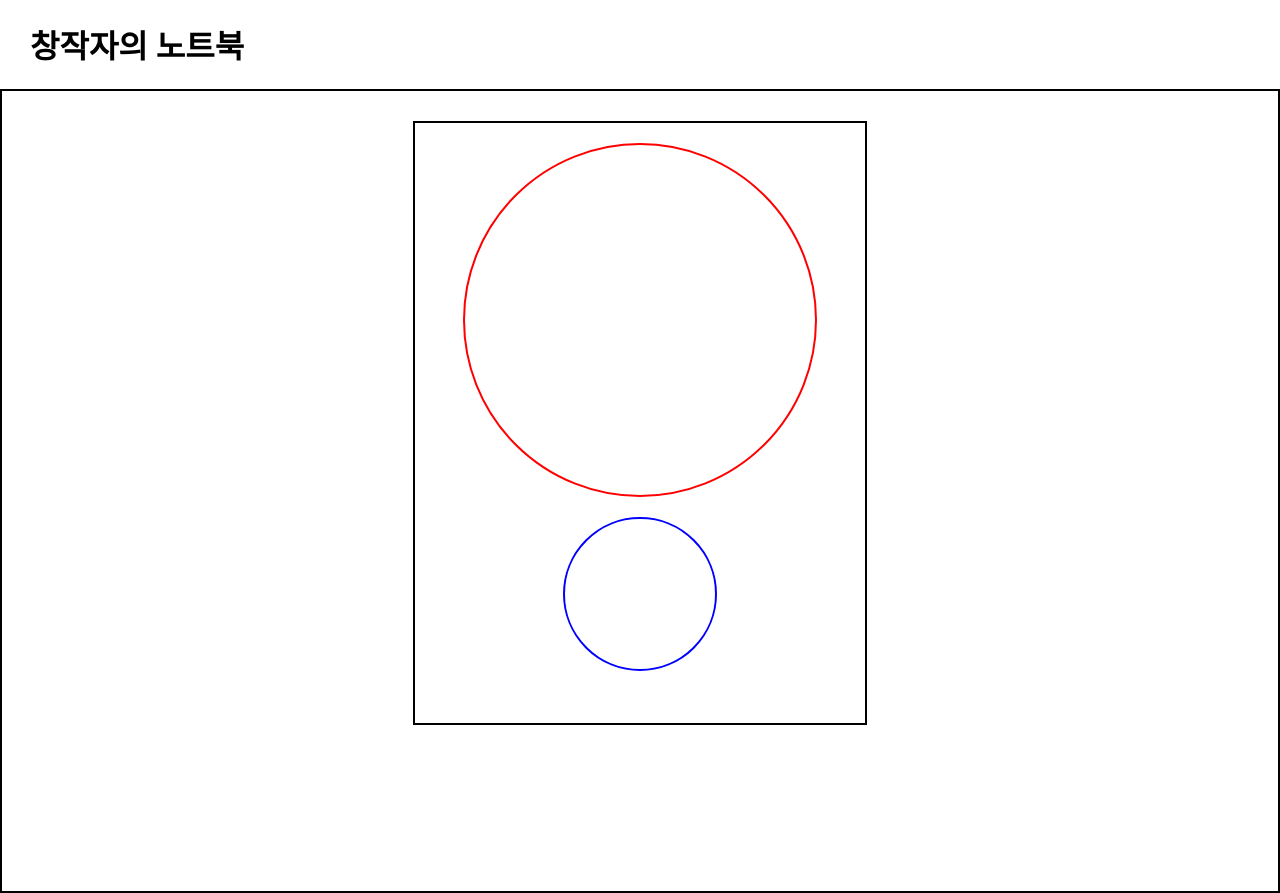
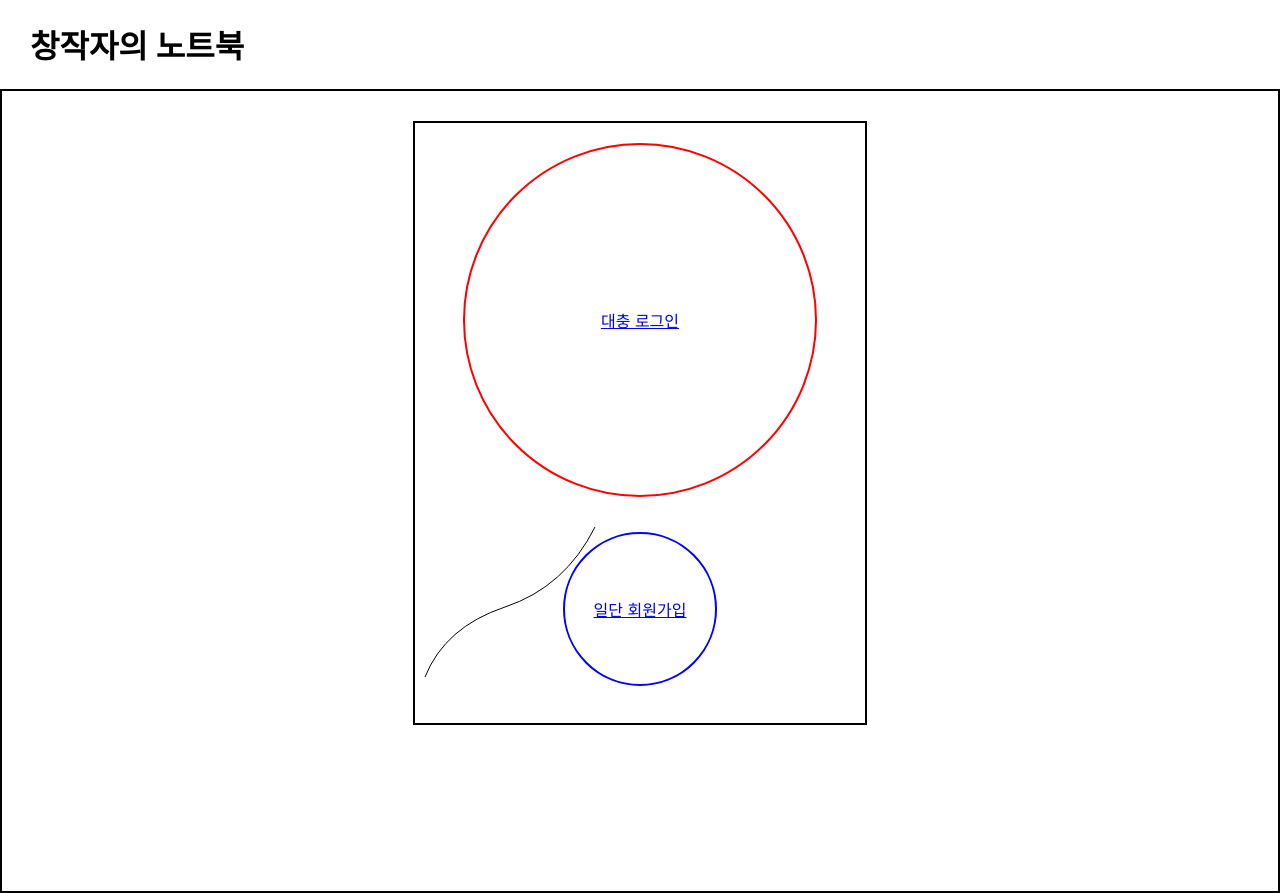
Before and after one commit to inputTitleHere/CreatorsNotebookFrontend, a React (Create React App) app: page / in a window 1280 px wide. Built offline with nearby package versions, Linux system fonts and the light colour scheme; a web font is replaced by a local one.

Commit message:
merged index.scss to main.scss. Attempting to draw SVG with svg tag

```diff
--- a/public/index.html
+++ b/public/index.html
@@ -9,7 +9,7 @@
       name="Creators Notebook"
       content="창작 활동을 보조하기 위한 목적을 지닌 사이트입니다."
     />
-    <title>React App</title>
+    <title>창작자의 노트북</title>
   </head>
   <body>
     <noscript>You need to enable JavaScript to run this app.</noscript>
--- a/src/index/Index.jsx
+++ b/src/index/Index.jsx
@@ -1,19 +1,29 @@
 import { Link } from "react-router-dom";
-import "./Index.scss";
 
 function Index() {
   return (
     <div className="index-wrapper">
-      <Link to={"login"}>
-        <div className="login-wrapper">
-          <div className="login"></div>
+      <div className="login-wrapper">
+        <div className="login">
+          <Link to={"login"}>
+            <div className="link">대충 로그인</div>
+          </Link>
         </div>
-      </Link>
-      <Link to={"register"}>
-        <div className="register-wrapper">
-          <div className="register"></div>
+        <svg width={190} height={190} id="login-pointer">
+          <path
+            d="M 10 160  Q 30 110, 90 90 T 180 10"
+            stroke="black"
+            fill="transparent"
+          />
+        </svg>
+      </div>
+      <div className="register-wrapper">
+        <div className="register">
+          <Link to={"register"}>
+            <div className="link">일단 회원가입</div>
+          </Link>
         </div>
-      </Link>
+      </div>
     </div>
   );
 }
--- a/src/index/Index.scss
+++ /dev/null
@@ -1,22 +0,0 @@
-
-.index-wrapper{
-  height: 600px;
-  width: 450px;
-  border : 2px solid black;
-  margin: 30px auto;
-  .login{
-    width: 350px;
-    height: 350px;
-    margin: auto;
-    border: 2px solid red;
-    margin: 20px auto;
-    border-radius: 50%;
-  }
-  .register{
-    width: 150px;
-    height: 150px;
-    margin: 15px auto;
-    border: 2px solid blue;
-    border-radius: 50%;
-  }
-}
--- a/src/index/Main.scss
+++ b/src/index/Main.scss
@@ -1,6 +1,64 @@
 
+/* MAIN SECTION */
 
 div.login-section-wrapper{
   min-height: 800px;
   border: 2px solid black;
 }
+/* INDEX SECTION */
+
+
+
+.index-wrapper{
+  height: 600px;
+  width: 450px;
+  border : 2px solid black;
+  margin: 30px auto;
+  .login{
+    width: 350px;
+    height: 350px;
+    margin: auto;
+    border: 2px solid red;
+    margin: 20px auto;
+    border-radius: 50%;
+    transition-duration: .2s;
+    &:hover{
+      transition-duration: .2s;
+      transform: scale(1.1);
+      box-shadow: inset 0px 0px 5px 5px red;
+    }
+  }
+  .register{
+    width: 150px;
+    height: 150px;
+    margin: 35px auto;
+    border: 2px solid blue;
+    border-radius: 50%;
+    transition-duration: .2s;
+    &:hover{
+      transition-duration: .2s;
+      transform: scale(1.2);
+      box-shadow: inset 0px 0px 5px 5px blue;
+    }
+  }
+  svg{
+    position: absolute;
+  }
+}
+.link{
+  display: flex;
+  justify-content: center;
+  align-items: center;
+
+  border-radius: 50%;
+  width: 100%;
+  height: 100%;
+}
+
+
+
+/* ERROR SECTION */
+div.error{
+  margin: 60px auto;
+  width: fit-content;
+}
```
